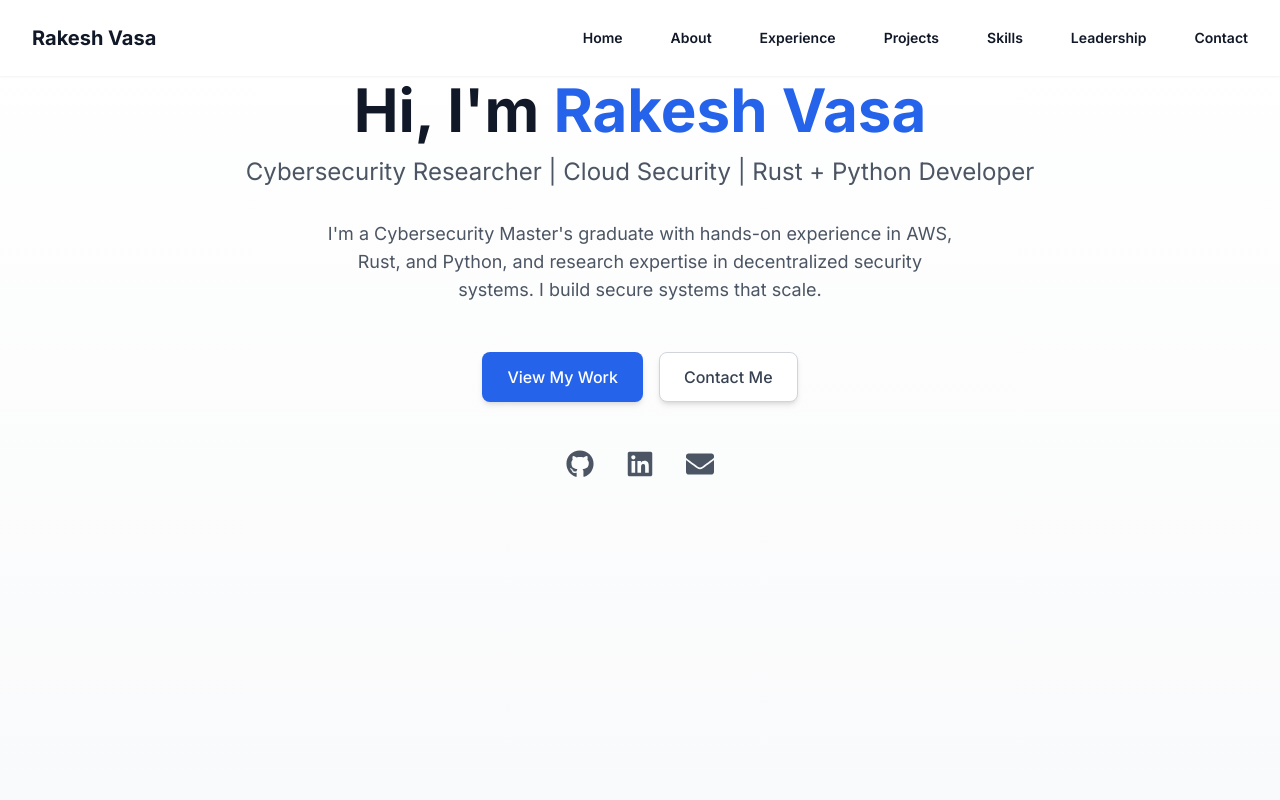
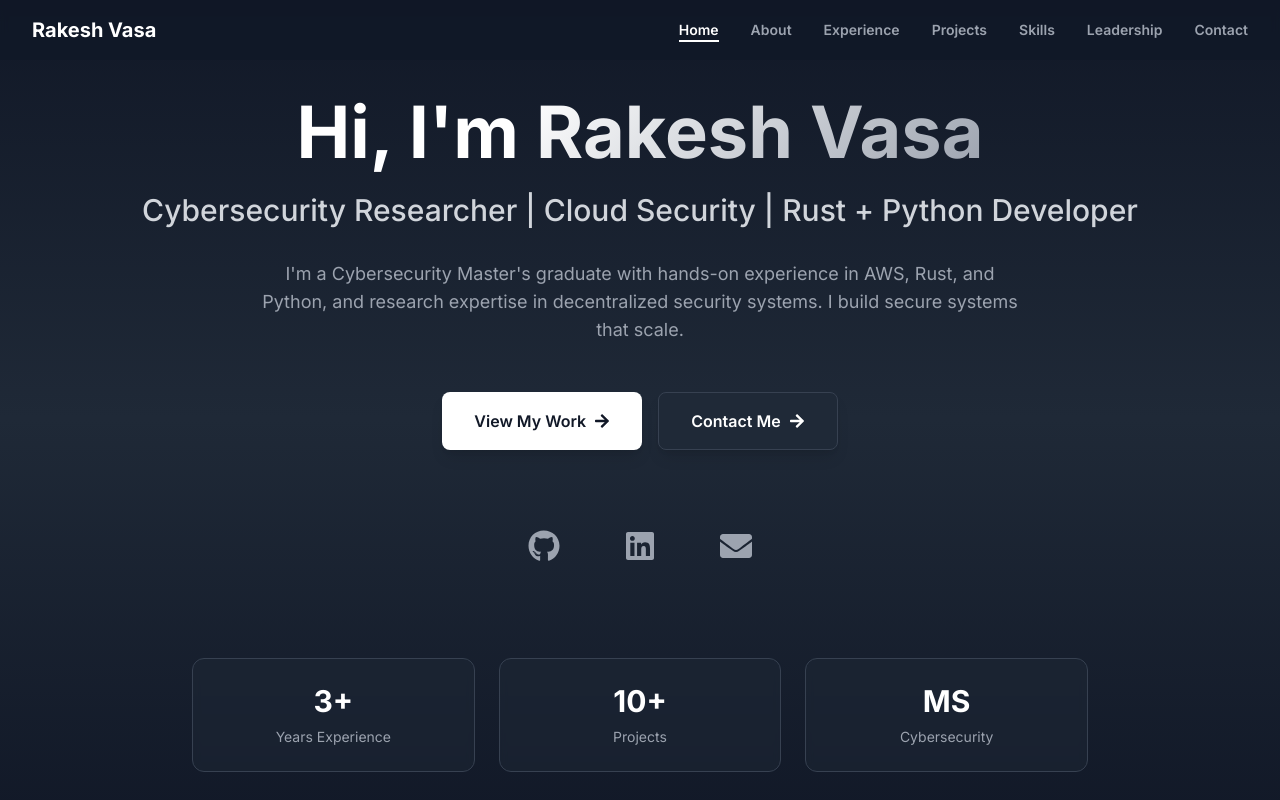
Before and after one commit to vasarakesh/portfolio_rakeshvasa, a Next.js app: page / in a window 1280 px wide. Shown: the top 800 px of the page. Built offline with nearby package versions, Linux system fonts and the light colour scheme.

Commit message:
Redesign UI with black/grey theme and enhanced interactivity

```diff
--- a/src/app/globals.css
+++ b/src/app/globals.css
@@ -2,108 +2,155 @@
 @tailwind components;
 @tailwind utilities;
 
-:root {
-  --foreground-rgb: 0, 0, 0;
-  --background-start-rgb: 255, 255, 255;
-  --background-end-rgb: 249, 250, 251;
+* {
+  margin: 0;
+  padding: 0;
+  box-sizing: border-box;
 }
 
-/* Disable dark mode to ensure light theme always shows */
-@media (prefers-color-scheme: dark) {
-  :root {
-    --foreground-rgb: 0, 0, 0;
-    --background-start-rgb: 255, 255, 255;
-    --background-end-rgb: 249, 250, 251;
-  }
+:root {
+  --foreground-rgb: 255, 255, 255;
+  --background-start-rgb: 17, 24, 39;
+  --background-end-rgb: 31, 41, 55;
+}
+
+html {
+  scroll-behavior: smooth;
 }
 
 body {
   color: rgb(var(--foreground-rgb));
-  background: rgb(var(--background-start-rgb));
+  background: linear-gradient(to bottom, rgb(var(--background-start-rgb)), rgb(var(--background-end-rgb)));
+  min-height: 100vh;
+  font-family: -apple-system, BlinkMacSystemFont, 'Segoe UI', 'Roboto', 'Oxygen', 'Ubuntu', 'Cantarell', sans-serif;
 }
 
+/* Force dark theme */
+html, body {
+  background-color: #111827 !important;
+  color: #f9fafb !important;
+}
+
+/* Custom scrollbar */
+::-webkit-scrollbar {
+  width: 10px;
+}
+
+::-webkit-scrollbar-track {
+  background: #1f2937;
+}
+
+::-webkit-scrollbar-thumb {
+  background: #4b5563;
+  border-radius: 5px;
+}
+
+::-webkit-scrollbar-thumb:hover {
+  background: #6b7280;
+}
+
+/* Interactive button styles */
+.interactive-btn {
+  position: relative;
+  overflow: hidden;
+  transition: all 0.3s ease;
+}
+
+.interactive-btn::before {
+  content: '';
+  position: absolute;
+  top: 50%;
+  left: 50%;
+  width: 0;
+  height: 0;
+  border-radius: 50%;
+  background: rgba(255, 255, 255, 0.1);
+  transform: translate(-50%, -50%);
+  transition: width 0.6s, height 0.6s;
+}
+
+.interactive-btn:hover::before {
+  width: 300px;
+  height: 300px;
+}
+
+/* Card hover effects */
+.interactive-card {
+  transition: all 0.3s cubic-bezier(0.4, 0, 0.2, 1);
+  position: relative;
+  overflow: hidden;
+}
+
+.interactive-card::before {
+  content: '';
+  position: absolute;
+  top: 0;
+  left: -100%;
+  width: 100%;
+  height: 100%;
+  background: linear-gradient(90deg, transparent, rgba(255, 255, 255, 0.05), transparent);
+  transition: left 0.5s;
+}
+
+.interactive-card:hover::before {
+  left: 100%;
+}
+
+.interactive-card:hover {
+  transform: translateY(-8px);
+  box-shadow: 0 20px 25px -5px rgba(0, 0, 0, 0.5), 0 10px 10px -5px rgba(0, 0, 0, 0.3);
+}
+
+/* Glow effect */
+.glow-on-hover {
+  transition: all 0.3s ease;
+}
+
+.glow-on-hover:hover {
+  box-shadow: 0 0 20px rgba(255, 255, 255, 0.1), 0 0 40px rgba(255, 255, 255, 0.05);
+}
+
+/* Text gradient */
+.text-gradient {
+  background: linear-gradient(135deg, #ffffff 0%, #9ca3af 100%);
+  -webkit-background-clip: text;
+  -webkit-text-fill-color: transparent;
+  background-clip: text;
+}
+
+/* Pulse animation */
+@keyframes pulse-glow {
+  0%, 100% {
+    opacity: 1;
+  }
+  50% {
+    opacity: 0.7;
+  }
+}
+
+.pulse-glow {
+  animation: pulse-glow 2s cubic-bezier(0.4, 0, 0.6, 1) infinite;
+}
+
+/* Shimmer effect */
+@keyframes shimmer {
+  0% {
+    background-position: -1000px 0;
+  }
+  100% {
+    background-position: 1000px 0;
+  }
+}
+
+.shimmer {
+  background: linear-gradient(to right, #374151 0%, #4b5563 50%, #374151 100%);
+  background-size: 1000px 100%;
+  animation: shimmer 2s infinite;
+}
+
+/* Ensure all Tailwind classes work */
 @layer utilities {
   .text-balance {
     text-wrap: balance;
   }
 }
-
-/* Enhanced responsive typography */
-h1, h2, h3 {
-  word-wrap: break-word;
-  overflow-wrap: break-word;
-}
-
-/* Smooth scrolling */
-html {
-  scroll-behavior: smooth;
-}
-
-/* Better touch targets for mobile */
-@media (max-width: 768px) {
-  a, button {
-    min-height: 44px;
-    min-width: 44px;
-  }
-}
-
-/* Improved card hover effects */
-@media (hover: hover) {
-  .hover\:shadow-lg:hover {
-    transform: translateY(-2px);
-    transition: transform 0.2s ease-in-out, box-shadow 0.2s ease-in-out;
-  }
-}
-
-/* Light theme overrides */
-.from-gray-50,
-.to-gray-50,
-.from-white,
-.to-white {
-  --tw-gradient-from: #ffffff;
-  --tw-gradient-to: #f9fafb;
-}
-
-.bg-white {
-  background-color: #ffffff !important;
-}
-
-.text-gray-900 {
-  color: #111827 !important;
-}
-
-.text-gray-800 {
-  color: #1f2937 !important;
-}
-
-.text-gray-700 {
-  color: #374151 !important;
-}
-
-.text-gray-600 {
-  color: #4b5563 !important;
-}
-
-.text-gray-500 {
-  color: #6b7280 !important;
-}
-
-.border-gray-100 {
-  border-color: #f3f4f6 !important;
-}
-
-.bg-blue-50 {
-  background-color: #eff6ff !important;
-}
-
-.text-blue-700 {
-  color: #1d4ed8 !important;
-}
-
-/* Ensure light backgrounds */
-[class*="from-white"],
-[class*="to-white"],
-[class*="from-gray-50"],
-[class*="to-gray-50"] {
-  background-image: linear-gradient(to bottom, #ffffff, #f9fafb) !important;
-}
--- a/src/app/layout.tsx
+++ b/src/app/layout.tsx
@@ -18,7 +18,7 @@ export default function RootLayout({
 }>) {
   return (
     <html lang="en" className="scroll-smooth" suppressHydrationWarning>
-      <body className={`${inter.className} min-h-screen flex flex-col antialiased`}>
+      <body className={`${inter.className} min-h-screen flex flex-col antialiased bg-gray-900 text-white`}>
         <Navbar />
         <main className="flex-grow">
           {children}
--- a/src/app/page.tsx
+++ b/src/app/page.tsx
@@ -2,30 +2,42 @@
 
 import { motion } from 'framer-motion';
 import Link from 'next/link';
-import { FaGithub, FaLinkedin, FaEnvelope } from 'react-icons/fa';
+import { FaGithub, FaLinkedin, FaEnvelope, FaArrowRight } from 'react-icons/fa';
 
 export default function Home() {
   return (
-    <div className="min-h-screen pt-20 pb-16 px-4 sm:px-6 lg:px-8 bg-gradient-to-b from-white to-gray-50">
-      <div className="max-w-4xl mx-auto">
+    <div className="min-h-screen pt-24 pb-16 px-4 sm:px-6 lg:px-8 bg-gradient-to-b from-gray-900 via-gray-800 to-gray-900">
+      <div className="max-w-6xl mx-auto">
         <motion.div
-          initial={{ opacity: 0, y: 20 }}
+          initial={{ opacity: 0, y: 30 }}
           animate={{ opacity: 1, y: 0 }}
-          transition={{ duration: 0.6 }}
+          transition={{ duration: 0.8 }}
           className="text-center"
         >
-          <h1 className="text-3xl sm:text-4xl md:text-5xl lg:text-6xl font-bold text-gray-900 mb-3 md:mb-4 px-4">
-            Hi, I&apos;m <span className="text-blue-600">Rakesh Vasa</span>
-          </h1>
-          <h2 className="text-lg sm:text-xl md:text-2xl text-gray-600 mb-6 md:mb-8 px-4">
+          <motion.h1
+            initial={{ opacity: 0, y: 20 }}
+            animate={{ opacity: 1, y: 0 }}
+            transition={{ delay: 0.2, duration: 0.6 }}
+            className="text-4xl sm:text-5xl md:text-6xl lg:text-7xl font-bold mb-4 md:mb-6"
+          >
+            <span className="text-white">Hi, I&apos;m </span>
+            <span className="text-gradient">Rakesh Vasa</span>
+          </motion.h1>
+
+          <motion.h2
+            initial={{ opacity: 0, y: 20 }}
+            animate={{ opacity: 1, y: 0 }}
+            transition={{ delay: 0.4, duration: 0.6 }}
+            className="text-xl sm:text-2xl md:text-3xl text-gray-300 mb-6 md:mb-8 font-medium"
+          >
             Cybersecurity Researcher | Cloud Security | Rust + Python Developer
-          </h2>
+          </motion.h2>
 
           <motion.p
             initial={{ opacity: 0 }}
             animate={{ opacity: 1 }}
-            transition={{ delay: 0.2, duration: 0.5 }}
-            className="text-base md:text-lg text-gray-600 mb-8 md:mb-12 max-w-2xl mx-auto px-4 leading-relaxed"
+            transition={{ delay: 0.6, duration: 0.8 }}
+            className="text-base md:text-lg text-gray-400 mb-10 md:mb-12 max-w-3xl mx-auto leading-relaxed"
           >
             I&apos;m a Cybersecurity Master&apos;s graduate with hands-on experience in AWS, Rust, and Python,
             and research expertise in decentralized security systems. I build secure systems that scale.
@@ -34,55 +46,78 @@ export default function Home() {
           <motion.div
             initial={{ opacity: 0, y: 20 }}
             animate={{ opacity: 1, y: 0 }}
-            transition={{ delay: 0.4, duration: 0.5 }}
-            className="flex flex-wrap justify-center gap-3 md:gap-4 mb-8 md:mb-12 px-4"
+            transition={{ delay: 0.8, duration: 0.6 }}
+            className="flex flex-wrap justify-center gap-4 mb-12 md:mb-16"
           >
             <Link
               href="/projects"
-              className="inline-flex items-center px-5 md:px-6 py-2.5 md:py-3 border border-transparent text-sm md:text-base font-medium rounded-lg text-white bg-blue-600 hover:bg-blue-700 hover:scale-105 active:scale-95 transition-all duration-300 shadow-md hover:shadow-lg"
+              className="group interactive-btn inline-flex items-center gap-2 px-8 py-4 text-base font-semibold rounded-lg text-gray-900 bg-white hover:bg-gray-100 hover:scale-105 active:scale-95 transition-all duration-300 shadow-lg hover:shadow-xl glow-on-hover"
             >
               View My Work
+              <FaArrowRight className="w-4 h-4 group-hover:translate-x-1 transition-transform" />
             </Link>
             <Link
               href="/contact"
-              className="inline-flex items-center px-5 md:px-6 py-2.5 md:py-3 border border-gray-300 text-sm md:text-base font-medium rounded-lg text-gray-700 bg-white hover:bg-gray-50 hover:scale-105 active:scale-95 transition-all duration-300 shadow-md hover:shadow-lg"
+              className="group interactive-btn inline-flex items-center gap-2 px-8 py-4 text-base font-semibold rounded-lg text-white bg-gray-800 hover:bg-gray-700 border border-gray-700 hover:border-gray-600 hover:scale-105 active:scale-95 transition-all duration-300 shadow-lg hover:shadow-xl glow-on-hover"
             >
               Contact Me
+              <FaArrowRight className="w-4 h-4 group-hover:translate-x-1 transition-transform" />
             </Link>
           </motion.div>
 
           <motion.div
             initial={{ opacity: 0 }}
             animate={{ opacity: 1 }}
-            transition={{ delay: 0.6, duration: 0.5 }}
-            className="flex justify-center space-x-6 md:space-x-8"
+            transition={{ delay: 1, duration: 0.8 }}
+            className="flex justify-center items-center space-x-8"
           >
             <a
               href="https://github.com/vasarakesh"
               target="_blank"
               rel="noopener noreferrer"
-              className="text-gray-600 hover:text-gray-900 hover:scale-110 transition-all duration-300"
+              className="group p-4 text-gray-400 hover:text-white hover:bg-gray-800 rounded-full transition-all duration-300 hover:scale-110 hover:rotate-6 glow-on-hover"
               aria-label="GitHub Profile"
             >
-              <FaGithub className="w-6 h-6 md:w-7 md:h-7" />
+              <FaGithub className="w-7 h-7 md:w-8 md:h-8" />
             </a>
             <a
               href="https://www.linkedin.com/in/rakeshvasa/"
               target="_blank"
               rel="noopener noreferrer"
-              className="text-gray-600 hover:text-blue-600 hover:scale-110 transition-all duration-300"
+              className="group p-4 text-gray-400 hover:text-white hover:bg-gray-800 rounded-full transition-all duration-300 hover:scale-110 hover:rotate-6 glow-on-hover"
               aria-label="LinkedIn Profile"
             >
-              <FaLinkedin className="w-6 h-6 md:w-7 md:h-7" />
+              <FaLinkedin className="w-7 h-7 md:w-8 md:h-8" />
             </a>
             <a
               href="mailto:vasarakesh1290@gmail.com"
-              className="text-gray-600 hover:text-red-600 hover:scale-110 transition-all duration-300"
+              className="group p-4 text-gray-400 hover:text-white hover:bg-gray-800 rounded-full transition-all duration-300 hover:scale-110 hover:rotate-6 glow-on-hover"
               aria-label="Email"
             >
-              <FaEnvelope className="w-6 h-6 md:w-7 md:h-7" />
+              <FaEnvelope className="w-7 h-7 md:w-8 md:h-8" />
             </a>
           </motion.div>
+        </motion.div>
+
+        {/* Quick stats section */}
+        <motion.div
+          initial={{ opacity: 0, y: 30 }}
+          animate={{ opacity: 1, y: 0 }}
+          transition={{ delay: 1.2, duration: 0.8 }}
+          className="mt-20 grid grid-cols-1 md:grid-cols-3 gap-6 max-w-4xl mx-auto"
+        >
+          <div className="interactive-card bg-gray-800/50 backdrop-blur-sm p-6 rounded-xl border border-gray-700 hover:border-gray-600 text-center">
+            <div className="text-3xl font-bold text-white mb-2">3+</div>
+            <div className="text-gray-400 text-sm">Years Experience</div>
+          </div>
+          <div className="interactive-card bg-gray-800/50 backdrop-blur-sm p-6 rounded-xl border border-gray-700 hover:border-gray-600 text-center">
+            <div className="text-3xl font-bold text-white mb-2">10+</div>
+            <div className="text-gray-400 text-sm">Projects</div>
+          </div>
+          <div className="interactive-card bg-gray-800/50 backdrop-blur-sm p-6 rounded-xl border border-gray-700 hover:border-gray-600 text-center">
+            <div className="text-3xl font-bold text-white mb-2">MS</div>
+            <div className="text-gray-400 text-sm">Cybersecurity</div>
+          </div>
         </motion.div>
       </div>
     </div>
--- a/src/components/Navbar.tsx
+++ b/src/components/Navbar.tsx
@@ -1,7 +1,8 @@
 'use client';
 
-import { useState } from 'react';
+import { useState, useEffect } from 'react';
 import Link from 'next/link';
+import { usePathname } from 'next/navigation';
 import { Bars3Icon, XMarkIcon } from '@heroicons/react/24/outline';
 
 const navigation = [
@@ -16,63 +17,88 @@ const navigation = [
 
 export default function Navbar() {
   const [mobileMenuOpen, setMobileMenuOpen] = useState(false);
+  const [scrolled, setScrolled] = useState(false);
+  const pathname = usePathname();
+
+  useEffect(() => {
+    const handleScroll = () => {
+      setScrolled(window.scrollY > 20);
+    };
+    window.addEventListener('scroll', handleScroll);
+    return () => window.removeEventListener('scroll', handleScroll);
+  }, []);
 
   return (
-    <header className="fixed w-full bg-white/80 backdrop-blur-sm z-50 shadow-sm">
-      <nav className="mx-auto flex max-w-7xl items-center justify-between p-6 lg:px-8" aria-label="Global">
+    <header className={`fixed w-full z-50 transition-all duration-300 ${
+      scrolled ? 'bg-gray-900/95 backdrop-blur-md shadow-lg shadow-black/20' : 'bg-gray-900/80 backdrop-blur-sm'
+    }`}>
+      <nav className="mx-auto flex max-w-7xl items-center justify-between p-4 lg:px-8" aria-label="Global">
         <div className="flex lg:flex-1">
-          <Link href="/" className="-m-1.5 p-1.5 text-xl font-bold text-gray-900">
+          <Link href="/" className="-m-1.5 p-1.5 text-xl font-bold text-white hover:text-gray-300 transition-colors">
             Rakesh Vasa
           </Link>
         </div>
         <div className="flex lg:hidden">
           <button
             type="button"
-            className="-m-2.5 inline-flex items-center justify-center rounded-md p-2.5 text-gray-700"
+            className="-m-2.5 inline-flex items-center justify-center rounded-md p-2.5 text-gray-300 hover:text-white hover:bg-gray-800 transition-colors"
             onClick={() => setMobileMenuOpen(true)}
           >
             <span className="sr-only">Open main menu</span>
             <Bars3Icon className="h-6 w-6" aria-hidden="true" />
           </button>
         </div>
-        <div className="hidden lg:flex lg:gap-x-12">
+        <div className="hidden lg:flex lg:gap-x-8">
           {navigation.map((item) => (
             <Link
               key={item.name}
               href={item.href}
-              className="text-sm font-semibold leading-6 text-gray-900 hover:text-blue-600 transition-colors"
+              className={`text-sm font-semibold leading-6 transition-all duration-300 relative ${
+                pathname === item.href
+                  ? 'text-white'
+                  : 'text-gray-400 hover:text-white'
+              }`}
             >
               {item.name}
+              {pathname === item.href && (
+                <span className="absolute bottom-0 left-0 w-full h-0.5 bg-white"></span>
+              )}
             </Link>
           ))}
         </div>
       </nav>
 
       {/* Mobile menu */}
-      <div className={`lg:hidden ${mobileMenuOpen ? 'fixed inset-0 z-50' : 'hidden'}`}>
-        <div className="fixed inset-0 bg-gray-900/80" onClick={() => setMobileMenuOpen(false)} />
-        <div className="fixed inset-y-0 right-0 z-50 w-full overflow-y-auto bg-white px-6 py-6 sm:max-w-sm sm:ring-1 sm:ring-gray-900/10">
-          <div className="flex items-center justify-between">
-            <Link href="/" className="-m-1.5 p-1.5 text-xl font-bold text-gray-900">
+      <div className={`lg:hidden transition-all duration-300 ${
+        mobileMenuOpen ? 'fixed inset-0 z-50' : 'hidden'
+      }`}>
+        <div className="fixed inset-0 bg-black/60 backdrop-blur-sm" onClick={() => setMobileMenuOpen(false)} />
+        <div className="fixed inset-y-0 right-0 z-50 w-full overflow-y-auto bg-gray-900 px-6 py-6 sm:max-w-sm shadow-xl">
+          <div className="flex items-center justify-between mb-8">
+            <Link href="/" className="-m-1.5 p-1.5 text-xl font-bold text-white" onClick={() => setMobileMenuOpen(false)}>
               Rakesh Vasa
             </Link>
             <button
               type="button"
-              className="-m-2.5 rounded-md p-2.5 text-gray-700"
+              className="-m-2.5 rounded-md p-2.5 text-gray-400 hover:text-white hover:bg-gray-800 transition-colors"
               onClick={() => setMobileMenuOpen(false)}
             >
               <span className="sr-only">Close menu</span>
               <XMarkIcon className="h-6 w-6" aria-hidden="true" />
             </button>
           </div>
-          <div className="mt-6 flow-root">
-            <div className="-my-6 divide-y divide-gray-500/10">
+          <div className="flow-root">
+            <div className="-my-6 divide-y divide-gray-700">
               <div className="space-y-2 py-6">
                 {navigation.map((item) => (
                   <Link
                     key={item.name}
                     href={item.href}
-                    className="-mx-3 block rounded-lg px-3 py-2 text-base font-semibold leading-7 text-gray-900 hover:bg-gray-50"
+                    className={`-mx-3 block rounded-lg px-3 py-2 text-base font-semibold leading-7 transition-colors ${
+                      pathname === item.href
+                        ? 'text-white bg-gray-800'
+                        : 'text-gray-400 hover:bg-gray-800 hover:text-white'
+                    }`}
                     onClick={() => setMobileMenuOpen(false)}
                   >
                     {item.name}
```
Also changed, not shown: src/app/experience/page.tsx (+24 -16 lines), src/components/Footer.tsx (+29 -25 lines).
